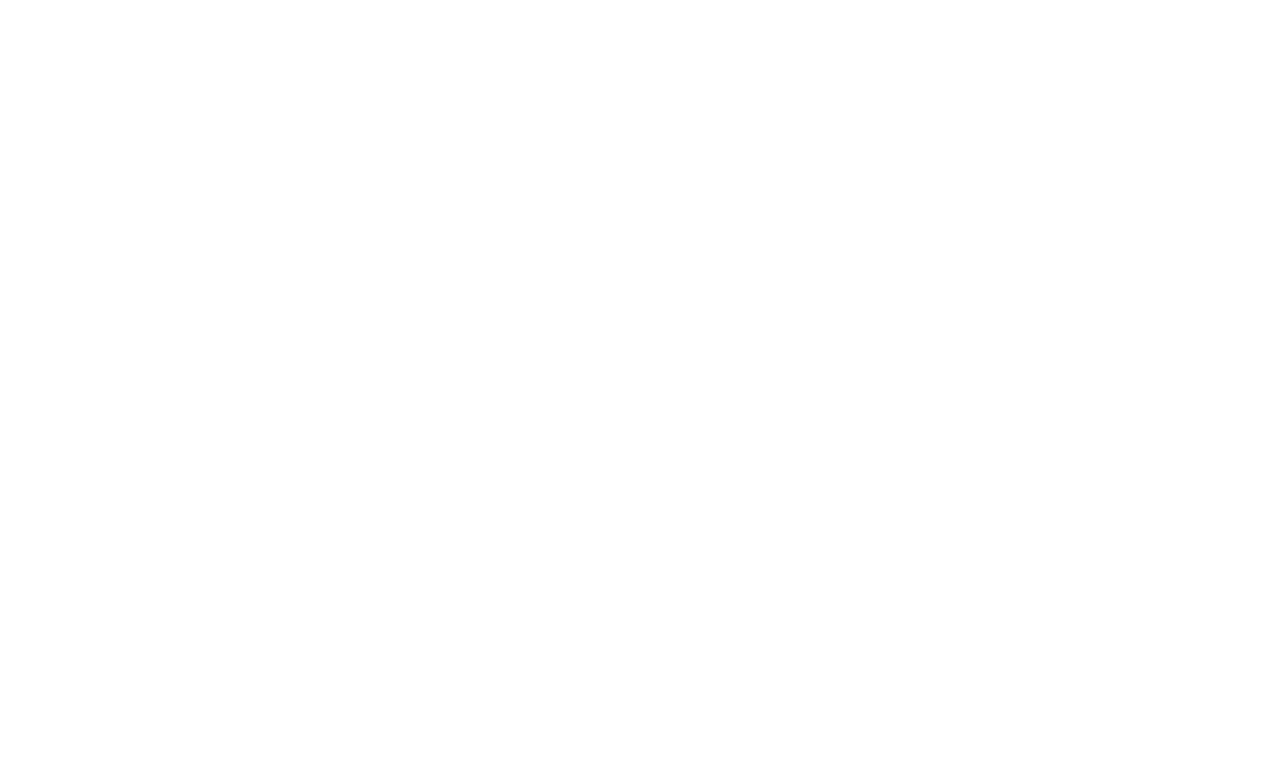
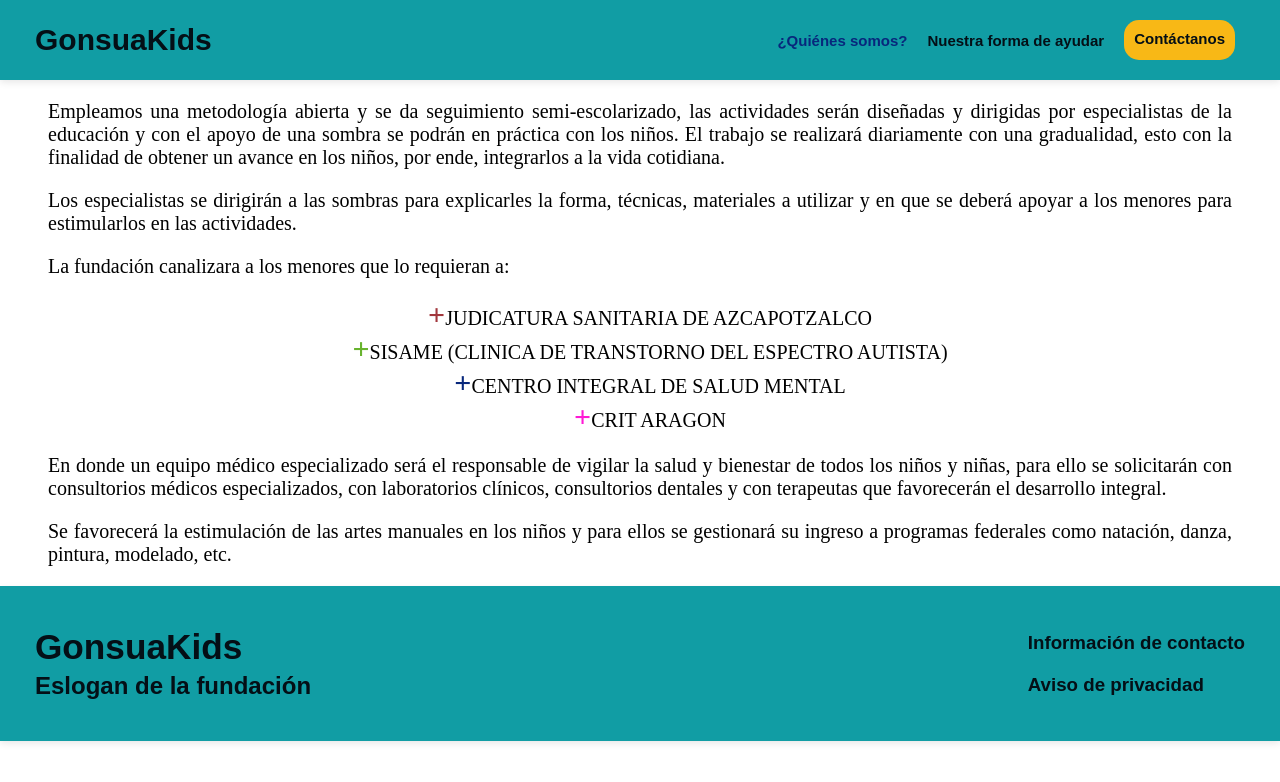
Before and after one commit to GonsuaKids/GonsuaPage, a React (Create React App) app in the folder gonsuakidsfront/: page /Team in a window 1280 px wide. Before the commit this address had no page. Shown: the top 782 px of the page. Built offline with nearby package versions, Linux system fonts and the light colour scheme.

Commit message:
Sección de como trabaja la fundación

```diff
--- a/gonsuakidsfront/src/App.js
+++ b/gonsuakidsfront/src/App.js
@@ -12,7 +12,7 @@
         <Route path = "/" element = {<Landing />} />
         <Route path = "/Contacto" element = {<Contacto />} />
         <Route path = "/GonsuaKids" element = {<AboutUs />} />
-        <Route path = "/GonsuaTeam" element = {<Team />} />
+        <Route path = "/Team" element = {<Team />} />
       </Routes>
   );
 }
--- /dev/null
+++ b/gonsuakidsfront/src/components/others/CSS/Team.css
@@ -0,0 +1,7 @@
+p{
+    text-align: justify;
+    margin-left: 3rem;
+    margin-right: 3rem;
+    font-family: cursive;
+    font-size: 20px;
+}
--- a/gonsuakidsfront/src/components/others/Team.jsx
+++ b/gonsuakidsfront/src/components/others/Team.jsx
@@ -0,0 +1,43 @@
+import Footer from "../pure/Footer";
+import Navbar from "../pure/Navbar";
+import './CSS/Team.css'
+
+
+export default function Team(){
+    return(
+        <>
+            <Navbar/>
+            <p>
+                Empleamos una metodología abierta y se da seguimiento semi-escolarizado, las
+                actividades serán diseñadas y dirigidas por especialistas de la educación y con el
+                apoyo de una sombra se podrán en práctica con los niños. El trabajo se realizará
+                diariamente con una gradualidad, esto con la finalidad de obtener un avance en los
+                niños, por ende, integrarlos a la vida cotidiana.
+            </p>
+            <p>
+                Los especialistas se dirigirán a las sombras para explicarles la forma, técnicas,
+                materiales a utilizar y en que se deberá apoyar a los menores para estimularlos en
+                las actividades.
+            </p>
+            <p>
+                La fundación canalizara a los menores que lo requieran a:
+                <ul>
+                    <li>JUDICATURA SANITARIA DE AZCAPOTZALCO</li>
+                    <li>SISAME (CLINICA DE TRANSTORNO DEL ESPECTRO AUTISTA)</li>
+                    <li>CENTRO INTEGRAL DE SALUD MENTAL</li>
+                    <li>CRIT ARAGON</li>
+                </ul>
+                En donde un equipo médico especializado será el responsable de vigilar la salud y
+                bienestar de todos los niños y niñas, para ello se solicitarán con consultorios
+                médicos especializados, con laboratorios clínicos, consultorios dentales y con
+                terapeutas que favorecerán el desarrollo integral.
+            </p>
+            <p>
+                Se favorecerá la estimulación de las artes manuales en los niños y para ellos se
+                gestionará su ingreso a programas federales como natación, danza, pintura,
+                modelado, etc.
+            </p>
+            <Footer/>
+        </>
+    )
+}
--- a/gonsuakidsfront/src/components/pure/Navbar.jsx
+++ b/gonsuakidsfront/src/components/pure/Navbar.jsx
@@ -8,8 +8,8 @@
     <nav className="nav">
         <Link className='nav--title' to="/">GonsuaKids</Link>
         <h2 className='nav--info'><Link to="/GonsuaKids" className="AU">¿Quiénes somos?</Link></h2>
-        <h2 className='nav--login' onClick={() => {navigate('/Login')}}>Nuestro personal</h2>
-        <h2 className='nav--register' onClick={() => {navigate('/Register')}}>Contáctanos</h2>
+        <h2 className='nav--login' onClick={() => {navigate('/Team')}}>Nuestra forma de ayudar</h2>
+        <h2 className='nav--register' onClick={() => {navigate('/Contacto')}}>Contáctanos</h2>
     </nav>
     )
 }
```
